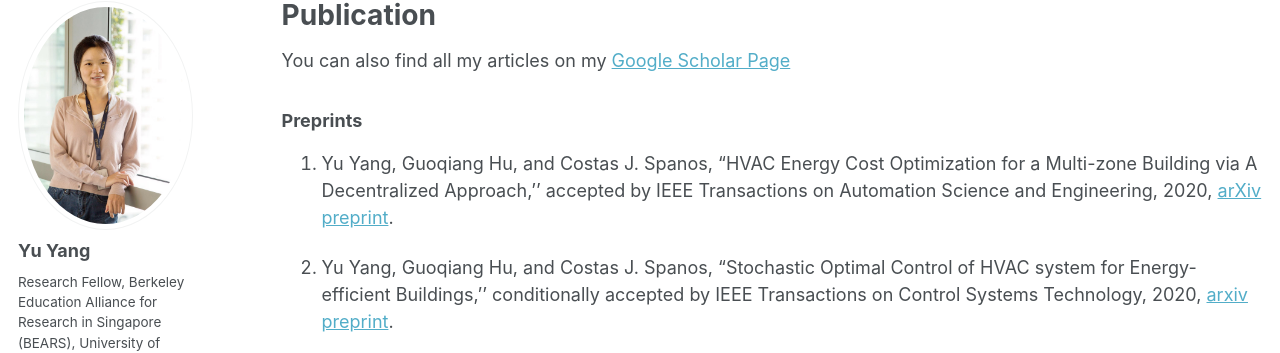
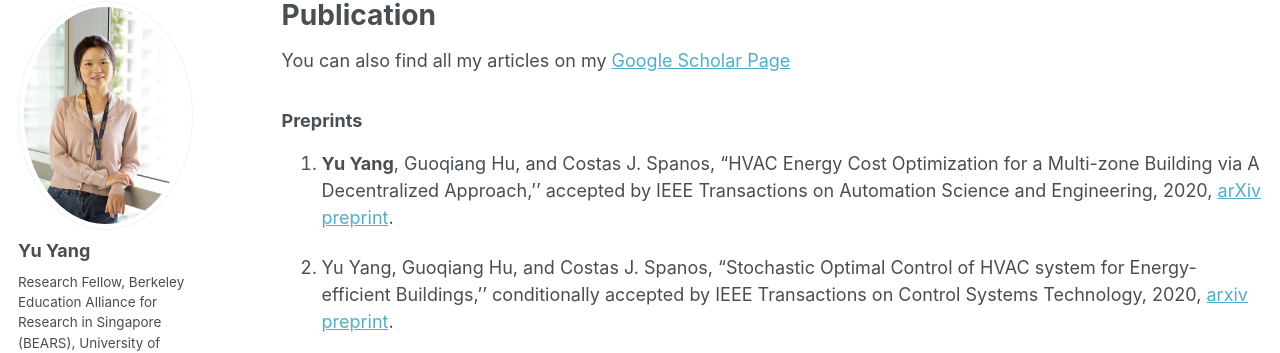
Before and after one commit to yangyu-berkeley/yangyu-berkeley.github.io, a Jekyll site: the page built from _pages/publications.md, in a window 1280 px wide and 900 px high. Shown: the part 117-470 px from the top of the window. Built offline with Jekyll 4.4.1, drawn with Linux system fonts in a browser that asks for light colours.

```diff
--- a/_pages/publications.md
+++ b/_pages/publications.md
@@ -10,7 +10,7 @@ You can also find all my articles on my [Google Scholar Page](https://scholar.go
 
 ### Preprints
 
-1. Yu Yang, Guoqiang Hu, and Costas J. Spanos, "HVAC Energy Cost Optimization for a Multi-zone Building via A Decentralized Approach,'' accepted by IEEE Transactions on Automation Science and Engineering, 2020, [arXiv preprint](https://arxiv.org/pdf/1905.10934.pdf).
+1. <b>Yu Yang</b>, Guoqiang Hu, and Costas J. Spanos, "HVAC Energy Cost Optimization for a Multi-zone Building via A Decentralized Approach,'' accepted by IEEE Transactions on Automation Science and Engineering, 2020, [arXiv preprint](https://arxiv.org/pdf/1905.10934.pdf).
 
 2. Yu Yang, Guoqiang Hu, and Costas J. Spanos, "Stochastic Optimal Control of HVAC system for Energy-efficient Buildings,'' conditionally accepted by IEEE Transactions on Control Systems Technology, 2020, [arxiv preprint](https://arxiv.org/pdf/1911.00840.pdf).
 
```
